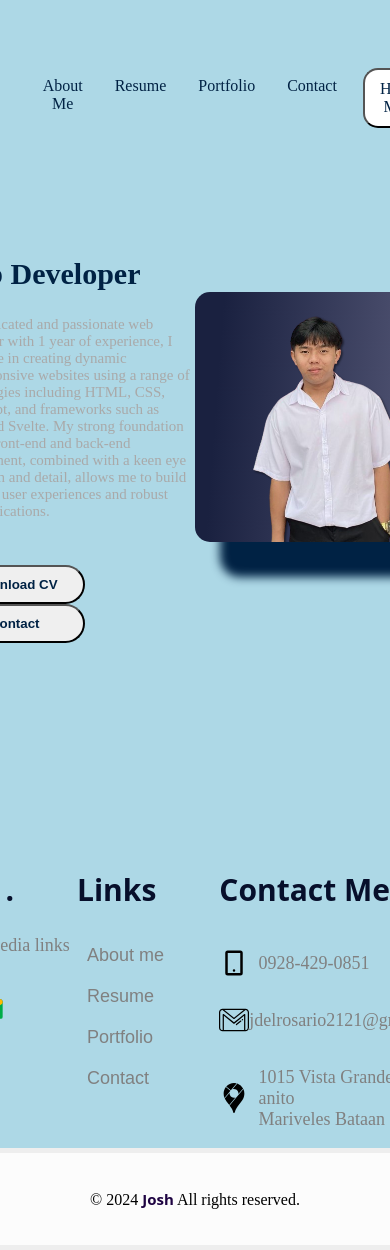
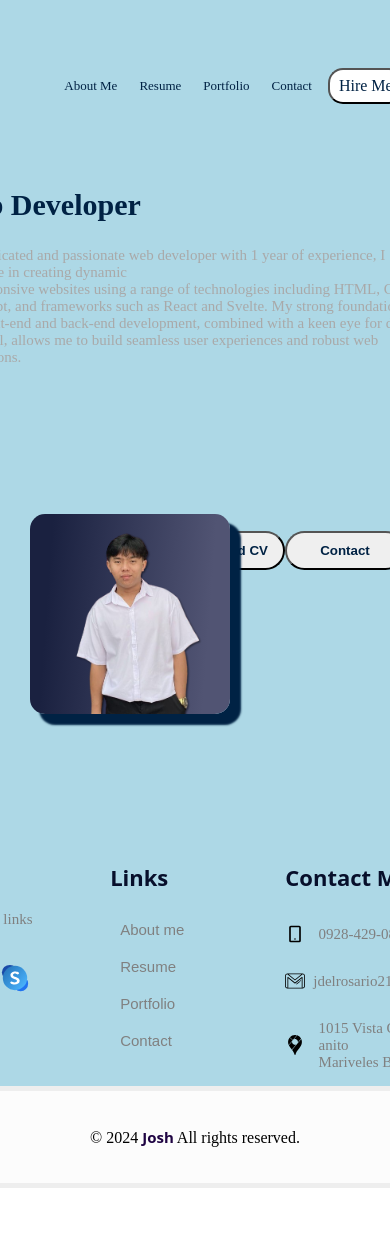
Before and after one commit to JoshuaMage/Personal-Portfolio, a React (Vite) app: page / in a window 390 px wide. Shown: the top 1250 px of the page. After the commit the page ends 1188 px from the top, so only its background shows below. Built offline with nearby package versions, Linux system fonts and the light colour scheme.

Commit message:
Complete Media query for phone size

```diff
--- a/src/component-CSS/About.css
+++ b/src/component-CSS/About.css
@@ -18,7 +18,6 @@
     height: 350px;
     width: 350px;
     box-shadow: 30px 30px 10px 5px#002244;
-
 }
 
 #About-Container h2 {
@@ -58,27 +57,42 @@
     }
 
     #About-Container {
-        padding: 0 20px;
-        margin: 0;
+        display: flex;
+        height: fit-content;
+        flex-direction: column;
+        flex-wrap: wrap;
+        padding: 0px 40px;
     }
 
     #About-Container h2 {
         font-size: 30px;
-        padding: 20px 0;
+        width: fit-content;
+        margin: 0;
+        padding-bottom: 30px;
     }
 
     #About-Container p {
+        width: 500px;
         font-size: 15px;
+
     }
 
     #About-Container img {
-        left: 0px;
-        height: 250px;
-        width: 250px;
+       position: absolute;
+        bottom: 50px;
+        left: 30px;
+        height: 200px;
+        width: 200px;
+        box-shadow: 10px 10px 2px 1px#002244;
+        margin-bottom: 80px;
     }
 
     #About-Container button {
+        position: relative;
+        left: 220px;
         margin: 0;
+        width: 120px;
+        margin-top: 120px;
         padding: 10px 10px;
     }
 }
--- a/src/component-CSS/Footer.css
+++ b/src/component-CSS/Footer.css
@@ -17,7 +17,7 @@
 
 
 #footer-links h2 {
-    font-size: 30px;
+    font-size: 35px;
     color: #070F2B;
     font-family: system-ui, -apple-system, BlinkMacSystemFont, 'Segoe UI', Roboto, Oxygen, Ubuntu, Cantarell, 'Open Sans', 'Helvetica Neue', sans-serif;
 }
@@ -31,7 +31,7 @@
 
 #footer-links p {
     color: gray;
-    font-size: 18px;
+    font-size: 22px;
     text-decoration: none;
     list-style-type: none;
 }
@@ -43,7 +43,7 @@
 
 #footer-links button {
     color: gray;
-    font-size: 18px;
+    font-size: 22px;
     text-decoration: none;
     list-style-type: none;
     border: none;
@@ -61,7 +61,7 @@
     text-decoration: none;
 }
 
-#footer-links  li {
+#footer-links li {
     position: relative;
     right: 30px;
     list-style-type: none;
@@ -76,13 +76,51 @@
     align-items: center;
 }
 
+
 @media (max-width: 600px) {
     #footer-links {
         padding: 0px 10px;
+
     }
 
-    footer-links #links {
+    #links svg {
+        right: 10px;
+        padding-left: 10px;
+    }
+
+    #footer-links {
+        padding: 0px 0px;
+    }
+
+    #footer-links h2 {
+        font-size: 22px;
+    }
+
+    #footer-links p {
+        font-size: 15px;
+    }
+
+    #footer-links button {
+        font-size: 15px;
+    }
+    #media-links {
         position: relative;
-        left: 10px;
+        left: 15px;
+    }
+
+    .details-svg {
+        position: relative;
+        left : 15px;
+    }
+
+    .details-link {
+        position: relative;
+        left: 15px;
+    }
+
+    .details-footer svg {
+        height: 20px;
+        width: 20px;
+        padding-right: 8px;
     }
 }
--- a/src/component-CSS/Header.css
+++ b/src/component-CSS/Header.css
@@ -1,5 +1,3 @@
-
-
 /* Styles for header section */
 #header-section {
     height: 100%;
@@ -93,6 +91,11 @@ h1 {
         width: 600px;
     }
 
+    h1 {
+        left: -30px;
+        padding: 5px 10px;
+    }
+
     #header-Container {
         display: flex;
         align-items: center;
@@ -101,29 +104,29 @@ h1 {
     }
 
     #button-Container {
-     padding: 10px 20px;
+        padding: 10px 10px;
 
     }
 
     #button-Container ul {
-        gap: 20px;
+        gap: 10px;
     }
 
 
-    h1 {
-        padding: 5px 10px;
-    }
+
     #applicant-Name {
-        display: none   ;
+        display: none;
     }
 
     .header-Button {
-       position: relative;
-       top: 10px;
+        position: relative;
+        font-size: 13px;
+        top: 10px;
     }
 
-    #header-Hireme  {
+    #header-Hireme {
         position: relative;
         top: 2px;
+        padding: 7px 9px;
     }
 }
--- a/src/component-CSS/Map.css
+++ b/src/component-CSS/Map.css
@@ -1,5 +1,6 @@
 #CONTACT {
     width: 1200px;
+    height: 100%;
 }
 
 #map-Address {
@@ -7,9 +8,13 @@
     width: 100%;
 }
 
+#map-Address img {
+    border-radius: 0;
+}
+
 #map-Address button {
     position: relative;
-    bottom: 310px;
+    bottom: 280px;
     left: 20px;
     padding: 5px 10px;
     text-decoration: none;
@@ -65,6 +70,7 @@
     grid-template-columns: 1fr;
     grid-template-rows: auto;
 }
+
 #fill-Up h2 {
     margin: 0px;
     font-size: 30px;
@@ -72,8 +78,8 @@
 
 #message {
     position: relative;
-    top : 50px;
-     width: 200px;
+    top: 50px;
+    width: 200px;
     font-size: 18px;
     color: gray;
     padding: 5px 0;
@@ -98,18 +104,29 @@
 @media (max-width: 600px) {
     #CONTACT {
         width: 600px;
+        margin-bottom: 600px;
     }
 
     #map-Address button {
-     bottom: 130px;
-    }
-    #information {
-        grid-template-columns: 1fr;
-    }
-    #contact-Details {
-        margin-top: 50px;
-        display: grid;
-        grid-template-columns: 400px 200px;
+        bottom: 130px;
     }
 
+    #information {
+        display: grid;
+        grid-template-columns: 1fr;
+        grid-template-rows: 1fr 1fr 1fr;
+
+    }
+
+    #messege-section {
+        position: relative;
+        bottom: 260px;
+        left: 310px;
+        padding: 70px 0px;
+    }
+
+    #messege-section textarea {
+        width: 30rem; /* Adjust the width as needed */
+
+    }
 }
--- a/src/component-CSS/Portfolio.css
+++ b/src/component-CSS/Portfolio.css
@@ -116,8 +116,8 @@ strong {
     }
 
     .image {
-        width: 100%;
-        height: 300px;
+        width: 190px;
+        height: 180px;
         position: relative;
     }
 
--- a/src/component-CSS/Resume.css
+++ b/src/component-CSS/Resume.css
@@ -16,7 +16,7 @@
     padding: 20px;
     background-color: #fcfcfc;
     border: 5px solid #eeeeee;
-    overflow: auto;
+    overflow: hidden;
 }
 
 .school-Name {
@@ -118,4 +118,6 @@
         font-size: 12px;
     }
 
+
+
 }
--- a/src/components/Contact.jsx
+++ b/src/components/Contact.jsx
@@ -118,8 +118,7 @@ export default function Contact() {
           </section>
           </div>
 
-        <section>
-          <div>
+        <section id="messege-section">
           <textarea
               placeholder="Message"
               value={message}
@@ -133,7 +132,6 @@ export default function Contact() {
                 borderRadius: "10px"
               }}
             />
-          </div>
         </section>
 
       </div>
--- a/src/components/Footer.jsx
+++ b/src/components/Footer.jsx
@@ -1,4 +1,3 @@
-
 import "../component-CSS/Footer.css";
 
 
@@ -7,7 +6,7 @@ return (
   <div>
     <div id="footer-links">
       <div id="links">
-        <section>
+        <section id="media-links">
           <h2>Josh . </h2>
           <p>Social Media links</p>
         </section>
@@ -107,8 +106,8 @@ return (
       </div>
 
       <div>
-        <section>
-          <h2>Links</h2>
+        <section className="details-link">
+          <h2 >Links</h2>
         </section>
         <section className="details-link">
           <ul>
--- a/src/components/Portfolio/PortfolioSelection-CSS/Carousel.css
+++ b/src/components/Portfolio/PortfolioSelection-CSS/Carousel.css
@@ -20,7 +20,6 @@
   width: 100%;
   height: auto;
   max-height: 100%;
-
 }
 
 .carousel-button {
@@ -46,3 +45,14 @@
 .carousel-button:hover {
   background-color: rgba(0, 0, 0, 0.8);
 }
+
+@media (max-width: 600px) {
+  .carousel img {
+    width: 34rem;
+
+  }
+
+  .carousel-button {
+  margin: 0 20px;
+  }
+}
--- a/src/components/Resume.jsx
+++ b/src/components/Resume.jsx
@@ -23,6 +23,7 @@ export default function Resume() {
               color: "#002244",
               paddingLeft: "20px",
             }}
+            className='x'
           >
             Education
           </h2>
@@ -30,11 +31,11 @@ export default function Resume() {
             <section className="education">
               <p className="Year-Graduate">2016-2020</p>
               <section className="school-Name">
-                <h2 className="school">
+                <h3 className="school">
                   Polytechnic University of the Philippines
-                </h2>
+                </h3>
                 <h3 className="course-Year">
-                  <strong>Bachelor of Science Business Administration</strong>{" "}
+                  Bachelor of Science Business Administration
                   <br />
                   major in Human resource Manage
                 </h3>
@@ -44,7 +45,7 @@ export default function Resume() {
             <section className="education">
               <p className="Year-Graduate">2010-2014</p>
               <section className="school-Name">
-                <h2 className="school">Mariveles National Highschool</h2>
+                <h3 className="school">Mariveles National Highschool</h3>
                 <h3 className="course-Year">Secondary</h3>
               </section>
             </section>
@@ -52,7 +53,7 @@ export default function Resume() {
             <section className="education">
               <p className="Year-Graduate">2004-2010</p>
               <section className="school-Name">
-                <h2 className="school">Ipag Elementary School</h2>
+                <h3 className="school">Ipag Elementary School</h3>
                 <h3 className="course-Year">Primary</h3>
               </section>
             </section>
@@ -75,7 +76,7 @@ export default function Resume() {
             <section className="education">
               <p className="Year-Graduate">2024 - Current</p>
               <section className="school-Name">
-                <h2 className="school">Web Developer</h2>
+                <h3 className="school">Web Developer</h3>
                 <h3 className="course-Year"><ul>
                   <li>Front-End: HTML, CSS, JavaScript, JSX</li>
                   <li>Back-End: Node.js, Express.js, EJS, </li>
@@ -88,7 +89,7 @@ export default function Resume() {
             <section className="education">
               <p className="Year-Graduate">2021-2023</p>
               <section className="school-Name">
-                <h2 className="school">Material Planner</h2>
+                <h3 className="school">Material Planner</h3>
                 <h3 className="course-Year">
                   <ul>
                     <li>
--- a/src/index.css
+++ b/src/index.css
@@ -23,6 +23,7 @@ body {
     body {
         width: 100%; /* Full width to enable scrolling */
         height: 100%; /* Full height */
+
     }
 
     #app-Container {
@@ -31,5 +32,6 @@ body {
         background-color: lightblue;
         overflow-y: auto; /* Enable vertical scrolling */
         overflow-x: hidden; /* Disable horizontal scrolling */
+
     }
   }
```
